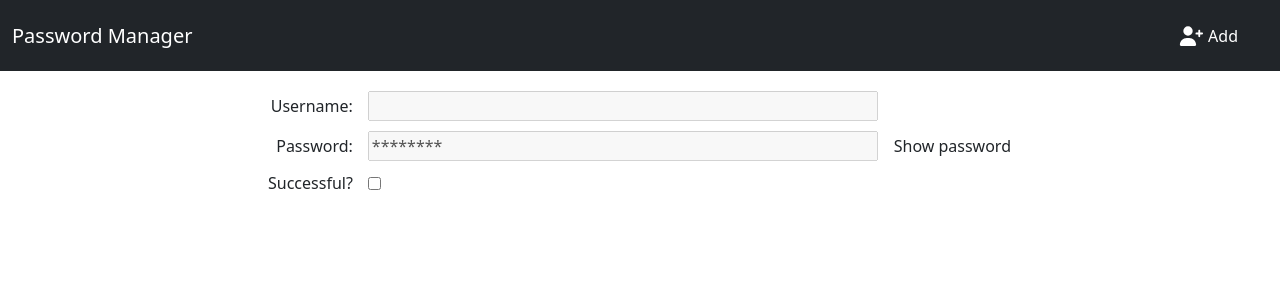
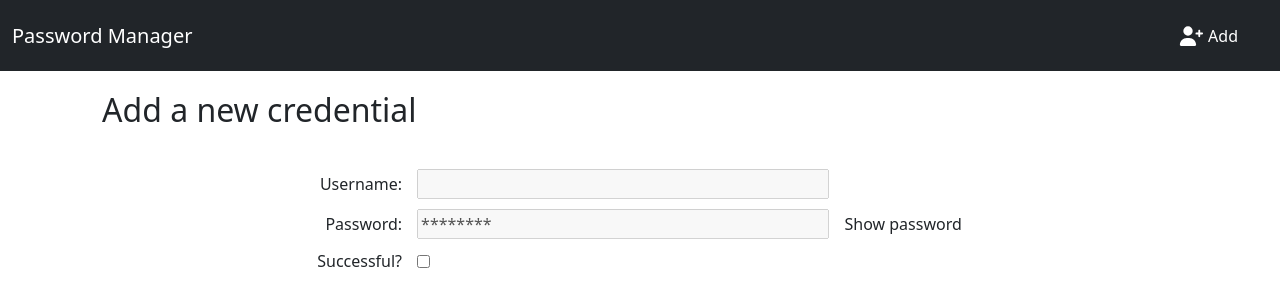
Before and after one commit to nathan-RAMsApp/you-shall-not-pass, a React (Create React App) app: page /create in a window 1280 px wide. Shown: the top 306 px of the page. Built offline with nearby package versions, Linux system fonts and the light colour scheme; no server answers.

Commit message:
Added CreateCredential component and routed to this in App.js

```diff
--- a/src/App.js
+++ b/src/App.js
@@ -5,7 +5,7 @@ import "./App.css";
 import { BrowserRouter as Router, Routes, Route } from "react-router";
 import CredentialPage from "./components/CredentialPage";
 import CredentialsContext from "./context/CredentialsContext";
-import CredentialForm from "./components/CredentialForm";
+import CreateCredential from "./components/CreateCredential";
 
 function App() {
     return (
@@ -20,7 +20,7 @@ function App() {
                     />
                     <Route
                         path="/create"
-                        element={<CredentialForm method="create" />}
+                        element={<CreateCredential />}
                     ></Route>
                 </Routes>
             </CredentialsContext.Provider>
--- a/src/components/CreateCredential.js
+++ b/src/components/CreateCredential.js
@@ -0,0 +1,17 @@
+import React, { useState } from "react";
+import CredentialForm from "./CredentialForm";
+
+export default function CreateCredential() {
+    const [credential, setCredential] = useState({});
+
+    return (
+        <div className="create-credential container">
+            <h2>Add a new credential</h2>
+            <CredentialForm
+                method="create"
+                credential={credential}
+                setCredential={setCredential}
+            />
+        </div>
+    );
+}
```
